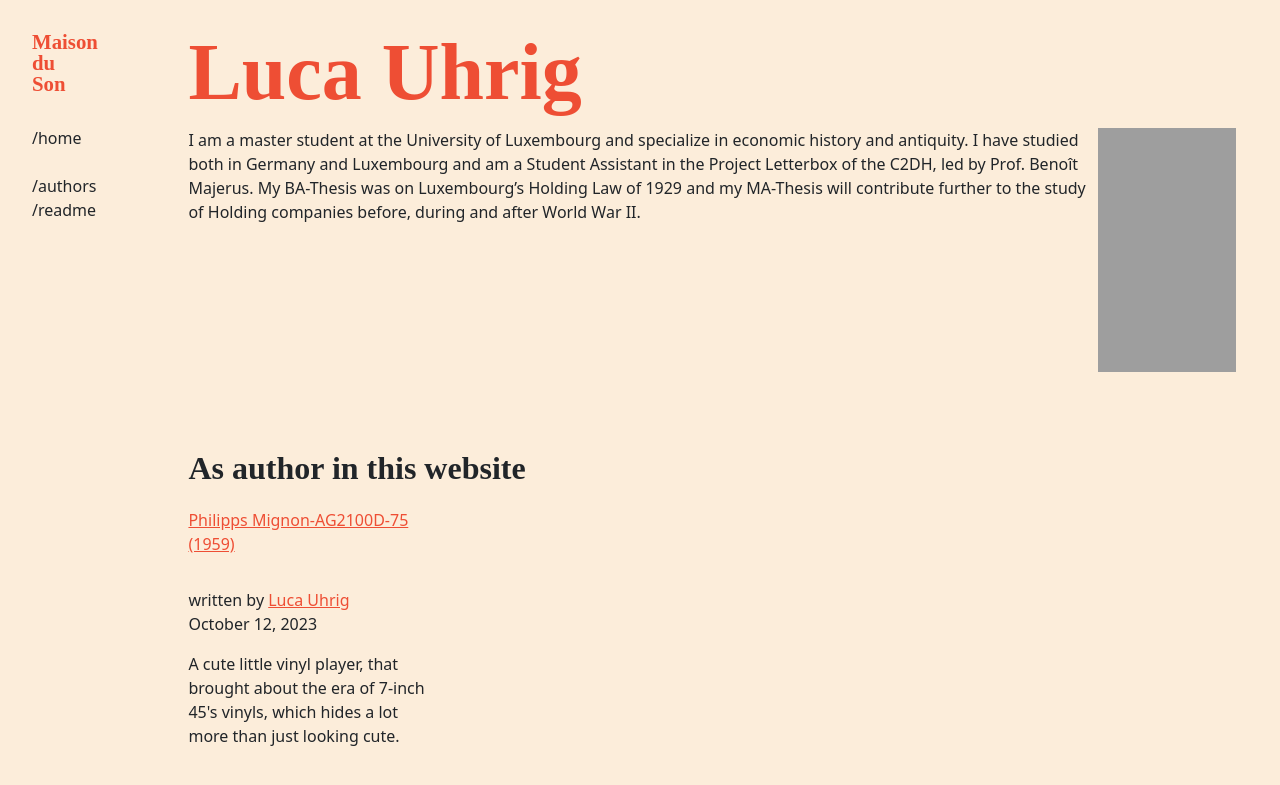
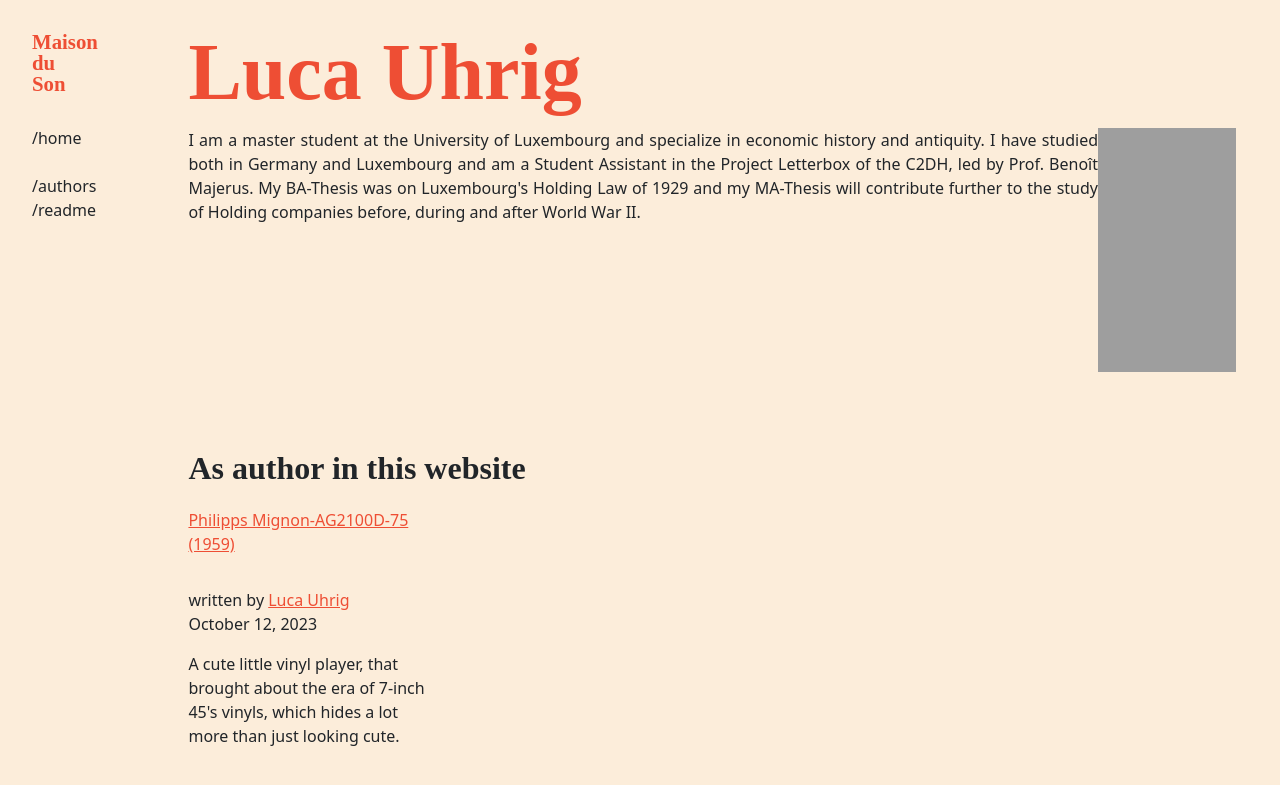
Before and after one commit to C2DH/maison-du-son, a Jekyll site: the page built from _people/luca-uhrig.md, in a window 1280 px wide. Shown: the top 785 px of the page. Built offline with Jekyll 4.4.1, drawn with Linux system fonts in a browser that asks for light colours; some web fonts are replaced; grey boxes are pictures that could not be loaded.

Commit message:
Update luca-uhrig.md

```diff
--- a/_people/luca-uhrig.md
+++ b/_people/luca-uhrig.md
@@ -2,4 +2,4 @@
 title: Luca Uhrig
 ---
 <img align="right" src="/assets/images/author_luca.jpg" width="138" height="244">
-I am a master student at the University of Luxembourg and specialize in economic history and antiquity. I have studied both in Germany and Luxembourg and am a Student Assistant in the Project Letterbox of the C2DH, led by Prof. Benoît Majerus. My BA-Thesis was on Luxembourg's Holding Law of 1929 and my MA-Thesis will contribute further to the study of Holding companies before, during and after World War II.
+<div style="text-align: justify"> I am a master student at the University of Luxembourg and specialize in economic history and antiquity. I have studied both in Germany and Luxembourg and am a Student Assistant in the Project Letterbox of the C2DH, led by Prof. Benoît Majerus. My BA-Thesis was on Luxembourg's Holding Law of 1929 and my MA-Thesis will contribute further to the study of Holding companies before, during and after World War II. </div>
```
